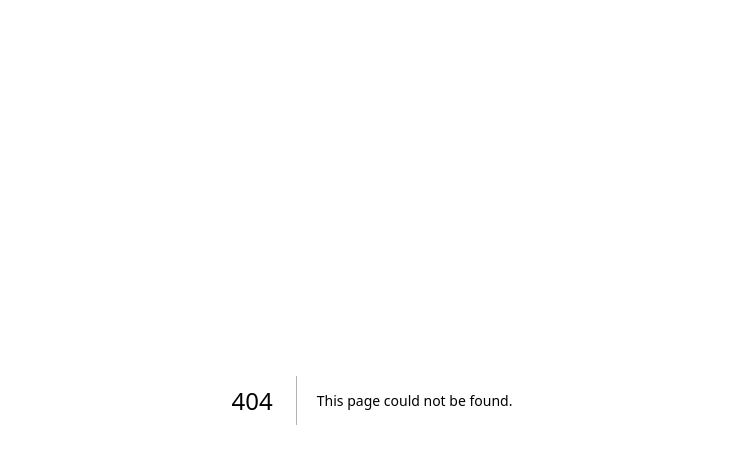
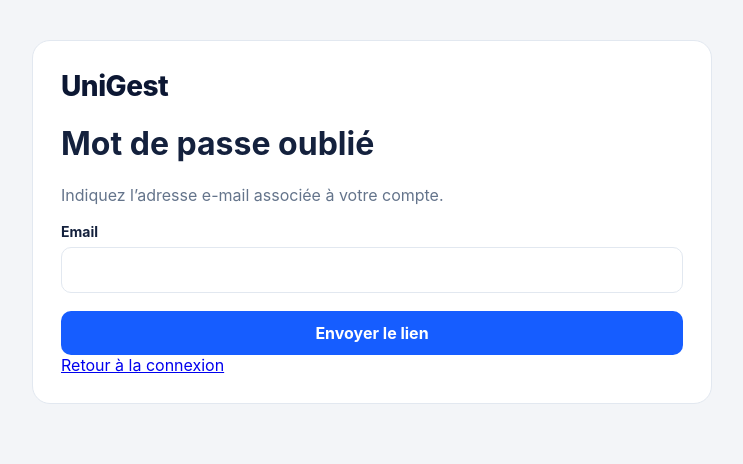
Before and after one commit to nadiryounes/unigest, a Next.js app in the folder apps/web/: page /forgot-password in a window 1280 px wide. Before the commit this address had no page. Shown: the top 464 px of the page, without its empty margins (268-1011 px from the left). Built offline with nearby package versions, Linux system fonts and the light colour scheme; no server answers.

Commit message:
Add password recovery request page

```diff
--- /dev/null
+++ b/apps/web/app/forgot-password/page.tsx
@@ -0,0 +1,49 @@
+"use client";
+
+import Link from 'next/link';
+import { FormEvent, useState } from 'react';
+import { API } from '../../lib';
+
+export default function ForgotPassword() {
+  const [email, setEmail] = useState('');
+  const [message, setMessage] = useState('');
+  const [busy, setBusy] = useState(false);
+
+  async function submit(e: FormEvent) {
+    e.preventDefault();
+    setBusy(true);
+    setMessage('');
+
+    try {
+      await fetch(`${API}/auth/password-reset/request`, {
+        method: 'POST',
+        headers: { 'Content-Type': 'application/json' },
+        body: JSON.stringify({ email }),
+      });
+      setMessage('Si ce compte existe, un lien de réinitialisation sera envoyé.');
+    } finally {
+      setBusy(false);
+    }
+  }
+
+  return <div className="public-page">
+    <div className="public-card auth-public-card">
+      <div className="brand-mark dark">UniGest</div>
+      <h1>Mot de passe oublié</h1>
+      <p className="muted">Indiquez l’adresse e-mail associée à votre compte.</p>
+
+      <form onSubmit={submit}>
+        <div className="field">
+          <label>Email</label>
+          <input type="email" value={email} onChange={(e) => setEmail(e.target.value)} required />
+        </div>
+        <button className="btn btn-primary" disabled={busy} style={{ width: '100%' }}>
+          {busy ? 'Envoi…' : 'Envoyer le lien'}
+        </button>
+      </form>
+
+      {message && <div className="success-box" style={{ marginTop: 16 }}>{message}</div>}
+      <div className="auth-back"><Link href="/">Retour à la connexion</Link></div>
+    </div>
+  </div>;
+}
```
